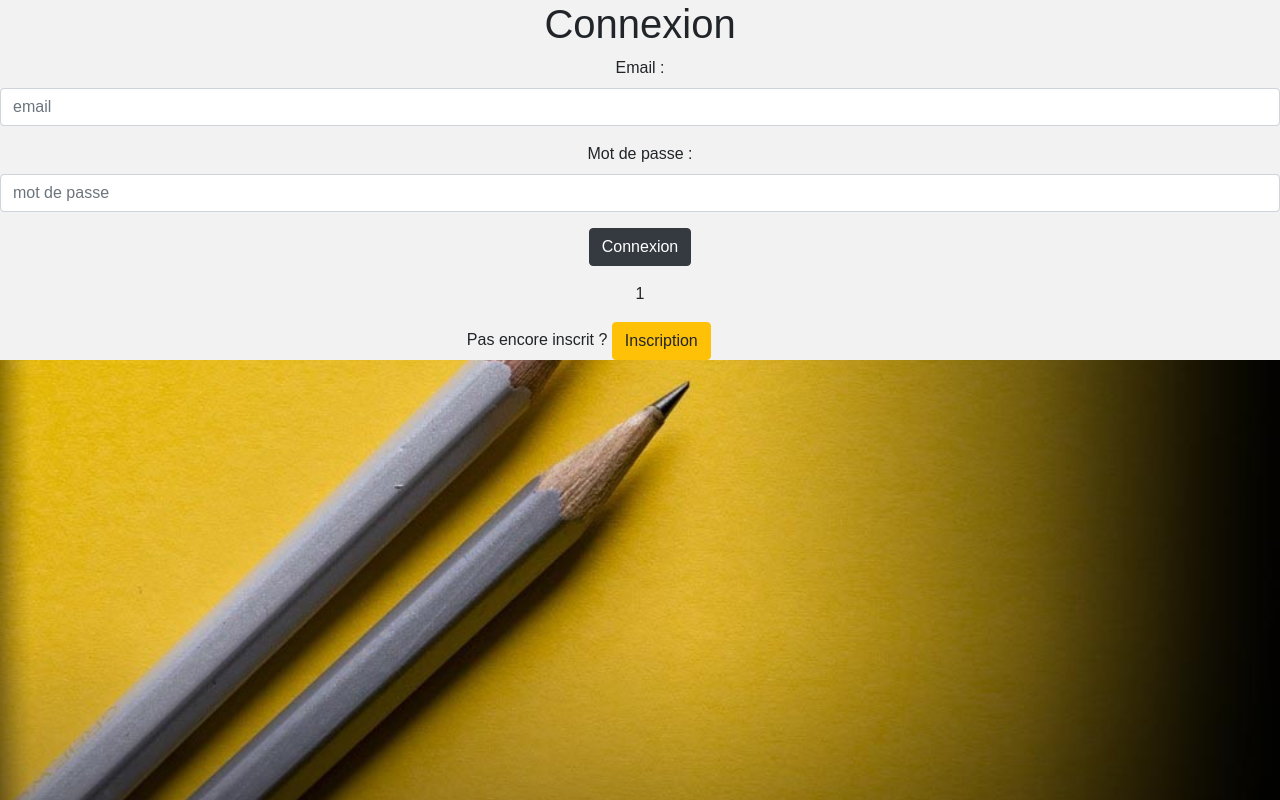
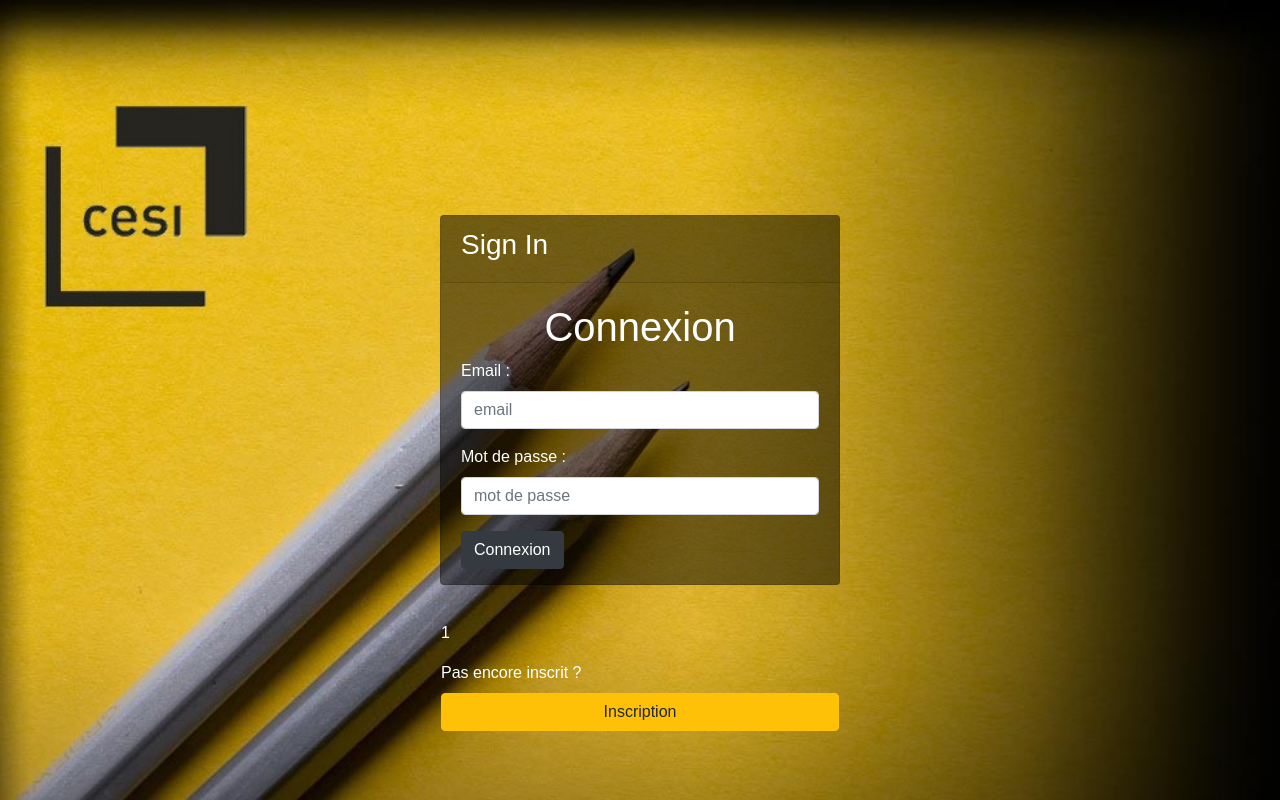
Before and after one commit to EstebanLcn/ProjetWeb, a PHP site: page /projet_web/connexion/connexion.php?var=1 in a window 1280 px wide. Run offline with PHP 8.4, Linux system fonts and the light colour scheme.

Commit message:
css connexion

```diff
--- a/connexion/connexion.php
+++ b/connexion/connexion.php
@@ -11,37 +11,42 @@
 <header>
 </header>
 
-<body id="bod">
-    <div id="container">
-        <div class="contenu">
+<body>
+    <div class="container">
+        <div class="d-flex justify-content-center h-100">
+            <div class="card">
+                <div class="card-header">
+                    <h3>Sign In</h3>
+                </div>
+                <div class="card-body">
                     <form method="post" action="scriptConnexion.php" autocomplete="on">
                         <!-- Création du formulaire de connexion avec une redirection quand une action est effectuer-->
                         <h1 id=titre> Connexion </h1>
                         <p>
-                    <label>Email : </label>
+                            <label class="cent">Email : </label>
                             <input class="form-control" name="email" required="required" type="email" placeholder="email" />
                             <!-- Création d'un champ email -->
                         </p>
                         <p>
-                    <label>Mot de passe : </label>
+                            <label class="cent">Mot de passe : </label>
                             <input class="form-control" name="password" required="required" type="password" placeholder="mot de passe" />
                         </p>
                         <p>
                             <input class="btn btn-dark" type="submit" value="Connexion" />
                         </p>
                     </form>
+                </div>
+                <p>
 
-            <p>
-                <?php
-                echo $_GET['var']; //Si on a une erreur , on echo l'erreur qui est stocker dans la variable var
-                ?>
+                    <div class="cent"><?php echo $_GET['var']; ?></div>
+                    <!--Si on a une erreur , on echo l'erreur qui est stocker dans la variable var-->
+
+
                 </p>
-            <p class="cent">
-                <label>Pas encore inscrit ?</label>
+                <label class="cent">Pas encore inscrit ?</label>
                 <a class="btn btn-warning" href="inscription.php?var=" role="button">Inscription</a>
                 <!--Redirection sur la page d'inscription-->
-            </p>
-            </section>
+            </div>
         </div>
     </div>
 </body>
--- a/css/connexion.css
+++ b/css/connexion.css
@@ -8,41 +8,28 @@
     }
 }
 
-#container {
+.container {
     height: 100%;
-    width: 100%;
+    align-content: center;
 }
 
-body {
-    background-clip: border-box;
-    background-origin: padding-box;
-    background-color: #f2f2f2;
-    background-repeat: no-repeat;
-    font-family: arial;
-    height: 100%;
-    margin: 0;
-    padding: 0;
-    position: relative;
-    width: 100%;
+.card {
+    height: 370px;
+    margin-top: auto;
+    margin-bottom: auto;
+    width: 400px;
+    background-color: rgba(0, 0, 0, 0.5) !important;
 }
 
-/*@media screen and (min-width: 1000px) .contenu {
-    bottom: 0;
-    height: 100%;
-    margin: 0;
-    padding: 0;
-    position: fixed;
-    right: 0;
-    top: 0;
-    width: 33em;
-    z-index: 1;
-}*/
-
-.contenu {
-    background: #f2f2f2 none repeat scroll 0 0;
-    text-align: center;
+.card-header h3 {
+    color: white;
 }
 
 .cent {
-    margin-right: 8%;
+    color: white;
 }
+
+#titre {
+    text-align: center;
+    color: white;
+}
```
Lines whose indentation alone changed are shown as unchanged.
